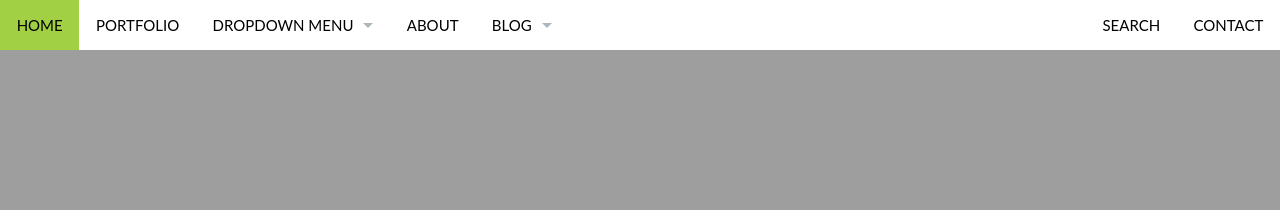
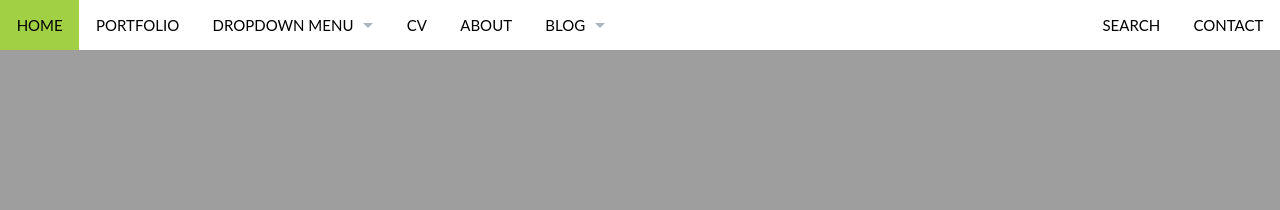
Before and after one commit to wontgruber/wontgruber.github.io, a Jekyll site: the page built from pages/pages-root-folder/index.md, in a window 1280 px wide. Shown: the top 210 px of the page. Built offline with Jekyll 4.4.1, drawn with Linux system fonts in a browser that asks for light colours.

```diff
--- a/_data/navigation.yml
+++ b/_data/navigation.yml
@@ -19,6 +19,10 @@
     url: "#"
   - title: "Dropdown Menu 3"
     url: "#"
+
+- title: "CV"
+  url: "/cv/"
+  side: left
 
 - title: "About"
   url: "/about/"
```
